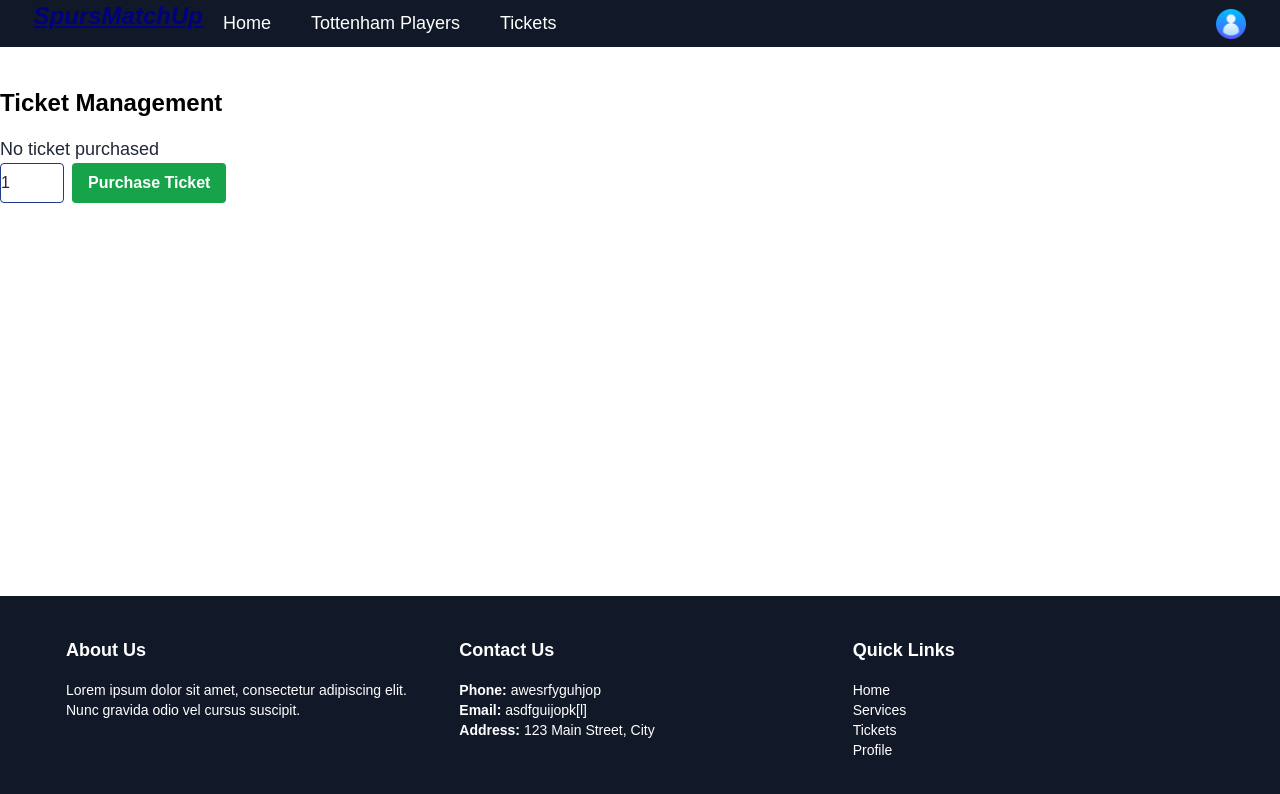
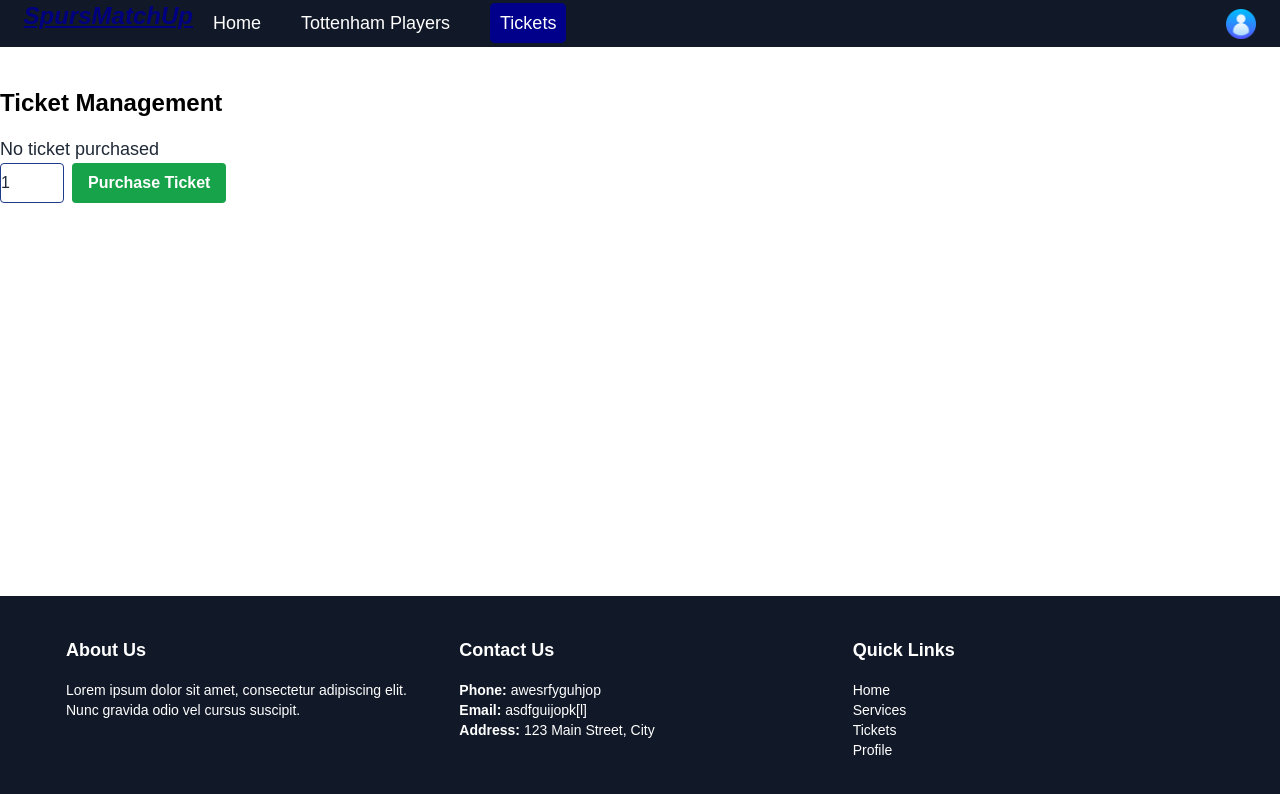
Before and after one commit to Eric-MK/front-endsclcertproject, a Vue app: page /ticket in a window 1280 px wide. Shown: the top 794 px of the page. Built offline with nearby package versions, Linux system fonts and the light colour scheme; no server answers.

Commit message:
nav styling

```diff
--- a/src/views/HomeView.vue
+++ b/src/views/HomeView.vue
@@ -114,6 +114,8 @@ ul {
 .banner h1 {
   font-size: 60px;
   margin-bottom: 10px;
+  font-family: serif;
+
 
 }
 
--- a/src/views/Navigation.vue
+++ b/src/views/Navigation.vue
@@ -6,13 +6,13 @@
         <h1 class="text-2xl font-bold text-white"><span style="font-style: oblique;"><u>SpursMatchUp</u></span></h1>
       </li>
       <li class="centered">
-        <router-link to="/home">Home</router-link>
+        <router-link to="/home" active-class="active-link">Home</router-link>
       </li>
       <li class="centered">
-        <router-link to="/tottenham-players">Tottenham Players</router-link>
+        <router-link to="/tottenham-players" active-class="active-link">Tottenham Players</router-link>
       </li>
       <li class="centered">
-        <router-link to="/ticket">Tickets</router-link>
+        <router-link to="/ticket" active-class="active-link">Tickets</router-link>
       </li>
     </ul>
     <div class="profile-link">
@@ -49,7 +49,7 @@ ul {
 }
 
 .centered:hover {
-  background-color: #423e3e;
+  text-decoration: underline;
 }
 
 .profile-link {
@@ -60,4 +60,12 @@ ul {
   width: 30px;
   height: 30px;
 }
+
+.active-link {
+  background-color: rgb(0,0,139)
+;
+  padding: 10px;
+  border-radius: 5px;
+
+}
 </style>
```
